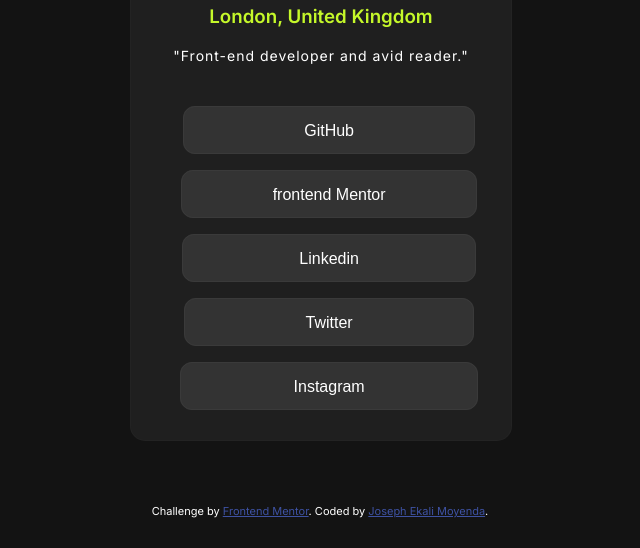
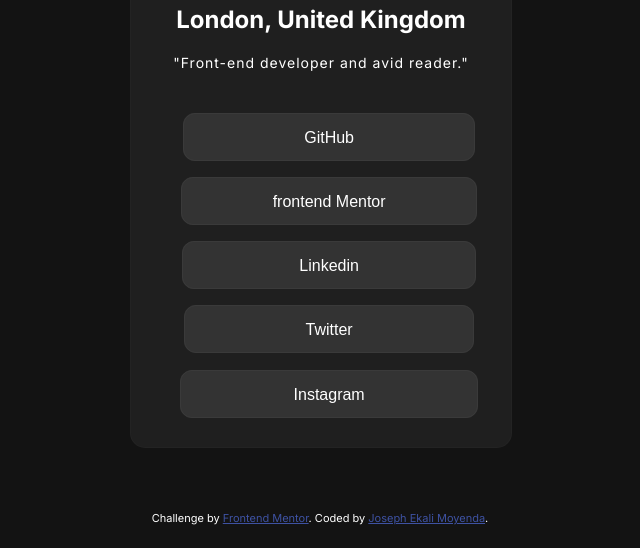
Before and after one commit to Joel12r/Responsive-Social-links-profile, a plain HTML site: page index.html in a window 1280 px wide. Shown: the part 252-800 px from the top of the page, without its empty margins (320-960 px from the left). Drawn offline with Linux system fonts and the light colour scheme.

Commit message:
feat: fixed heading tag

```diff
--- a/index.html
+++ b/index.html
@@ -29,7 +29,7 @@
         <h1 class="heading">Jessica Randall</h1>
       </div>
       <div class="location">
-        <h3 class="location">London, United Kingdom</h3>
+        <h2 class="location">London, United Kingdom</h2>
       </div>
       <div class="description">
         <p class="description">"Front-end developer and avid reader."</p>
```
